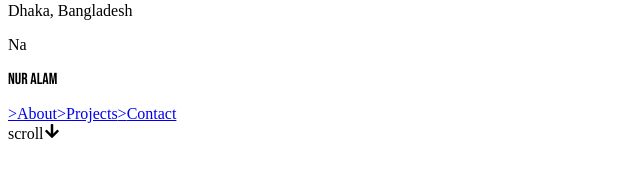
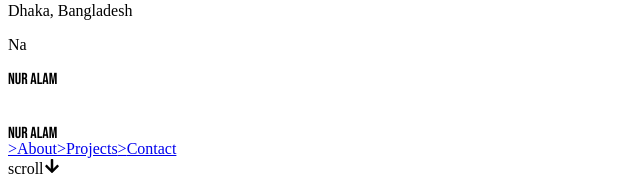
Before and after one commit to NurAlam123/natrium, a Next.js app: page /Hero in a window 1280 px wide. Shown: the part 214-407 px from the top of the page, without its empty margins (0-640 px from the left). Built offline with nearby package versions, Linux system fonts and the light colour scheme.

Commit message:
fix(loader): remove transition duration
feat(hero): add text animation

```diff
--- a/src/components/Loader.tsx
+++ b/src/components/Loader.tsx
@@ -12,11 +12,11 @@ const LoadingScreen = () => {
       top: 0,
     },
     exit: {
-      top: "-100dvh",
+      left: "100%",
+      scale: 0,
       transition: {
-        duration: 18,
-        ease: "easeOut",
-        delay: 3,
+        delay: 8,
+        ease: "easeOut"
       },
     },
   };
--- /dev/null
+++ b/src/components/animation/text.tsx
@@ -0,0 +1,32 @@
+"use client";
+
+import { motion } from "framer-motion";
+
+export const TextDoubleBounce = ({ children }: { children: string }) => {
+  return (
+    <motion.div
+      initial="initial"
+      whileHover="hover"
+      className="relative block overflow-hidden"
+    >
+      <motion.p
+        className="leading-none"
+        variants={{
+          initial: { y: 0 },
+          hover: { y: "-100%" },
+        }}
+      >
+        {children}
+      </motion.p>
+      <motion.p
+        className="absolute inset-0 leading-none"
+        variants={{
+          initial: { y: "100%" },
+          hover: { y: 0 },
+        }}
+      >
+        {children}
+      </motion.p>
+    </motion.div>
+  );
+};
--- a/src/pages/Hero.tsx
+++ b/src/pages/Hero.tsx
@@ -1,4 +1,5 @@
 import { bebasNeue } from "@/app/fonts";
+import { TextDoubleBounce } from "@/components/animation/text";
 import Loader from "@/components/Loader";
 import Sodium from "@/components/Sodium";
 import clsx from "clsx";
@@ -22,14 +23,14 @@ const Hero = () => {
             <div className="opacity-20 absolute -top-20 -left-4 -z-[100]">
               <Sodium />
             </div>
-            <p
+            <div
               className={clsx(
                 bebasNeue.className,
                 "font-semibold not-italic text-[5rem] md:text-[14rem] tracking-normal text-secondary leading-tight",
               )}
             >
-              Nur Alam
-            </p>
+              <TextDoubleBounce>Nur Alam</TextDoubleBounce>
+            </div>
           </div>
         </div>
         <div className="space-y-4">
```
